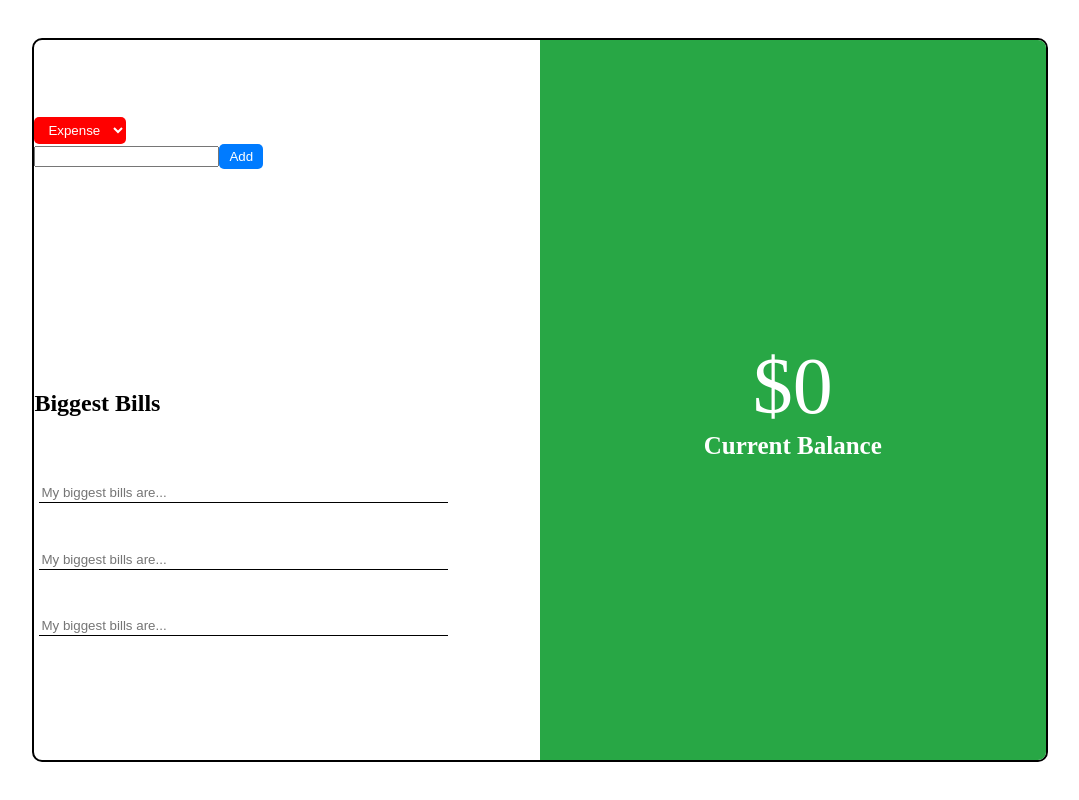
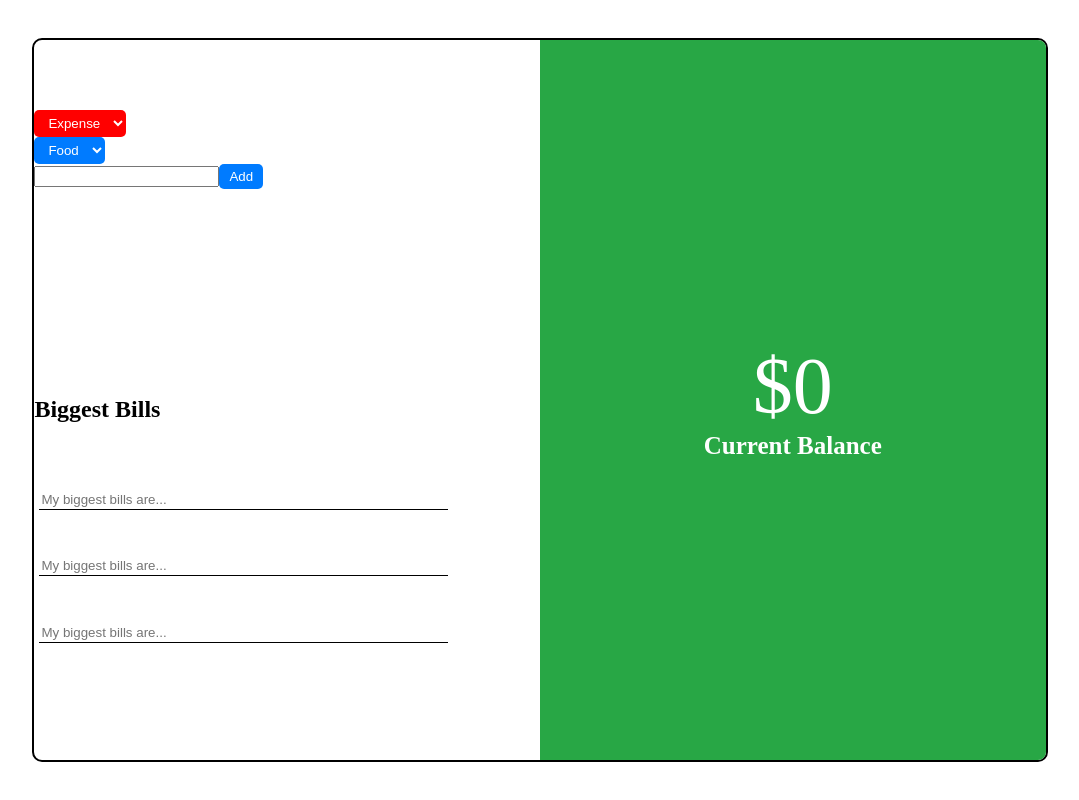
Before and after one commit to dev-martin02/track-expenses, a React (Vite) app: page / in a window 1280 px wide. Shown: the whole page, without its empty margins (100-1179 px from the left). Built offline with nearby package versions, Linux system fonts and the light colour scheme.

Commit message:
categories button was added it

```diff
--- a/src/components/inputLog/InputLog.jsx
+++ b/src/components/inputLog/InputLog.jsx
@@ -7,6 +7,13 @@ export default function InputLog({
   inputAmount,
   action,
 }) {
+  console.log(userAction);
+  function displayCatergory() {
+    if (userAction === "expense") {
+      return true;
+    }
+    return false;
+  }
   return (
     <div>
       <select
@@ -17,6 +24,12 @@ export default function InputLog({
         <option value="expense">Expense</option>
         <option value="income">Income</option>
       </select>
+      {displayCatergory() && (
+        <select name="catergories" id="categories">
+          <option value="food">Food</option>
+          <option value="bill">Bills</option>
+        </select>
+      )}
       <input type="number" value={inputAmount} onChange={getValueInput} />
       <button onClick={action}>Add</button>
     </div>
```
